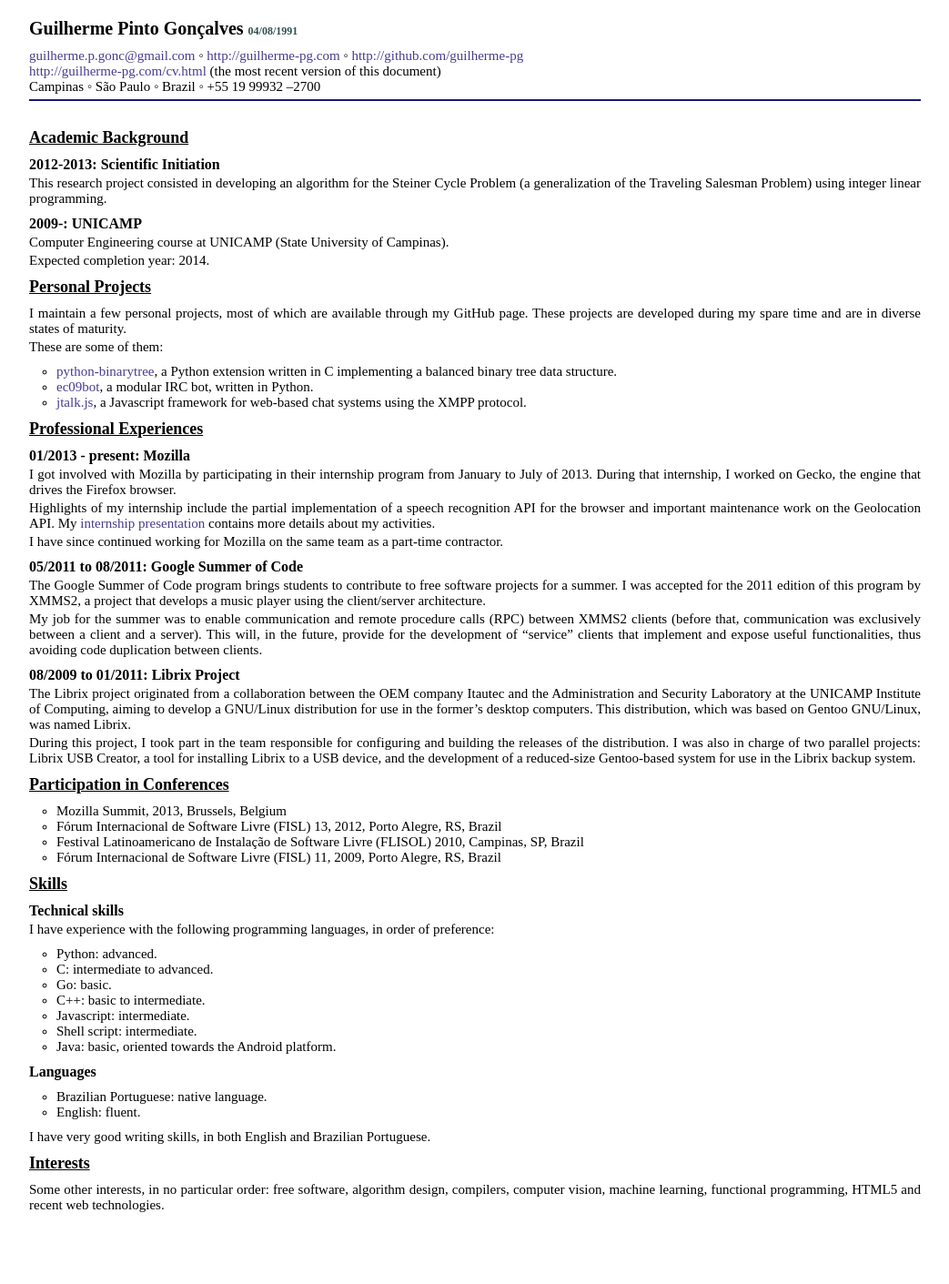
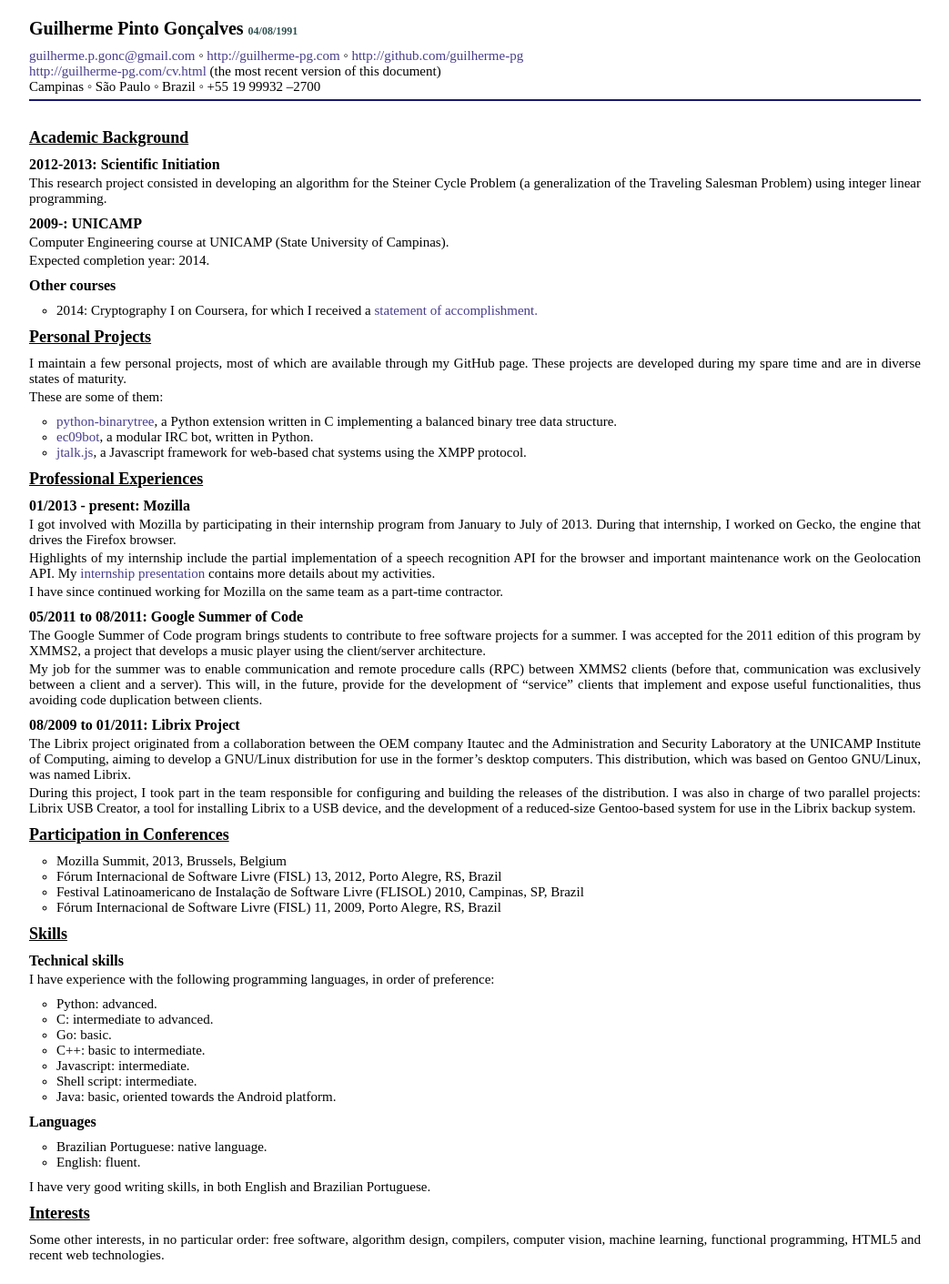
Before and after one commit to eggpi/eggpi.github.com, a Jekyll site: the page cv.html, which Jekyll copies as it is, in a window 1280 px wide. Shown: the whole page at 91% size, without its empty margins (118-1161 px from the left). Built offline with Jekyll 4.4.1, drawn with Linux system fonts in a browser that asks for light colours; some web fonts are replaced; before the commit the page ends 1356 px from its top, so only the background shows below that.

Commit message:
Add Crypto I statement of accomplishment to CV.

```diff
--- a/cv.html
+++ b/cv.html
@@ -40,6 +40,12 @@
 <h2>2009-: UNICAMP</h2>
 <p>Computer Engineering course at UNICAMP (State University of Campinas).</p>
 <p>Expected completion year: 2014.</p>
+</div>
+<div class="section level2" id="other-courses">
+  <h2>Other courses</h2>
+  <ul>
+    <li>2014: Cryptography I on Coursera, for which I received a <a href="/cv_includes/coursera_crypto1_statement_of_accomplishment.pdf">statement of accomplishment.</a></li>
+  </ul>
 </div>
 </div>
 <div class="section level1" id="personal-projects">
```
Also changed, not shown: 1 other file.
